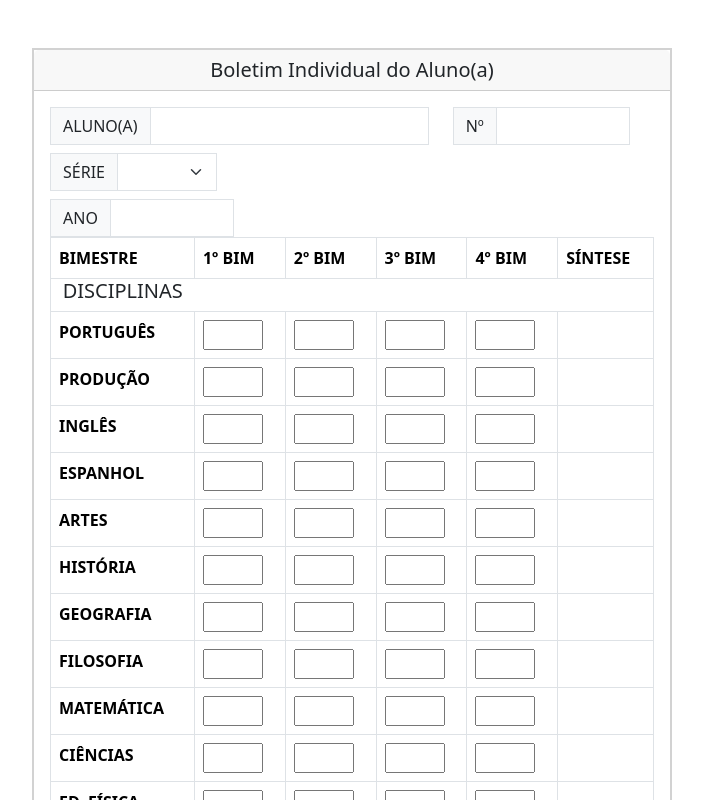
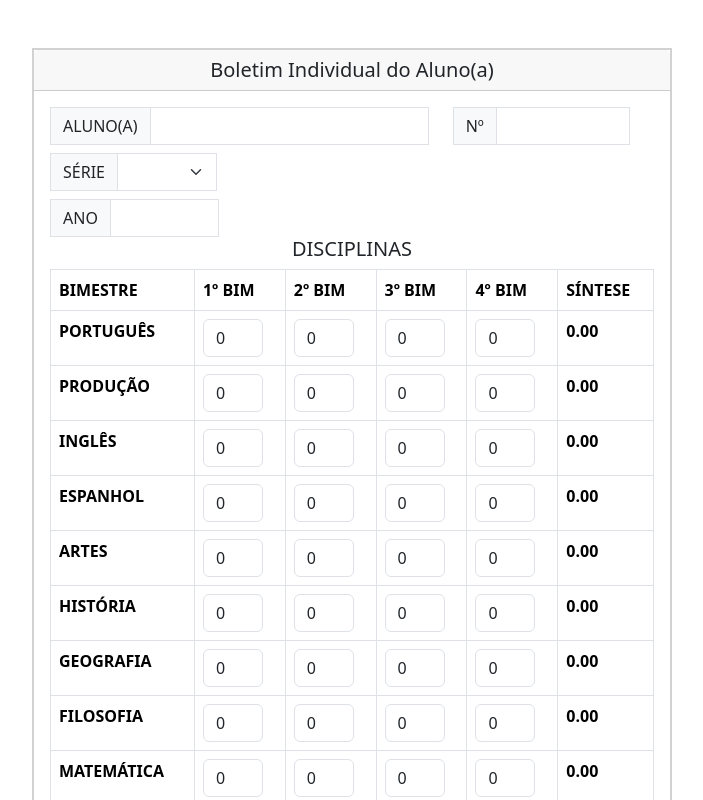
Before and after one commit to ketillyqueiroz/boletim-escolar, an Angular app in the folder frontend/boletim-escolar/: page / in a window 1280 px wide. Shown: the top 800 px of the page, without its empty margins (288-991 px from the left). Built offline with nearby package versions, Linux system fonts and the light colour scheme.

Commit message:
Calculo de soma e divisão das médias

```diff
--- a/frontend/boletim-escolar/src/app/app.component.ts
+++ b/frontend/boletim-escolar/src/app/app.component.ts
@@ -1,11 +1,12 @@
 import { Component } from '@angular/core';
 import { RouterOutlet } from '@angular/router';
+import { FormsModule } from '@angular/forms';
 import { ReportCardComponent } from "./report-card/report-card.component";
 
 @Component({
   selector: 'app-root',
   standalone: true,
-  imports: [RouterOutlet, ReportCardComponent],
+  imports: [RouterOutlet, FormsModule, ReportCardComponent],
   templateUrl: './app.component.html',
   styleUrl: './app.component.scss'
 })
--- a/frontend/boletim-escolar/src/app/report-card/report-card.component.html
+++ b/frontend/boletim-escolar/src/app/report-card/report-card.component.html
@@ -1,4 +1,4 @@
-<div class="card d-flex mt-5 m-auto border-2 rounded-0">
+<div class="card d-flex mt-5 mb-5 m-auto border-2 rounded-0">
   <h5 class="card-header">Boletim Individual do Aluno(a)</h5>
   <div class="card-body">
     <div class="d-flex flex-column align-items-start">
@@ -13,7 +13,6 @@
               (input)="limitInputText($event)"
             />
           </div>
-          <p class="text-danger" *ngIf="errorMessage">{{ errorMessage }}</p>
         </div>
 
         <div class="col-md-4">
@@ -50,8 +49,8 @@
       </div>
       <p class="text-danger" *ngIf="errorMessage">{{ errorMessage }}</p>
     </div>
+    <h5>DISCIPLINAS</h5>
     <table class="table table-bordered border">
-      <h5>DISCIPLINAS</h5>
       <thead>
         <tr>
           <th scope="col">BIMESTRE</th>
@@ -65,13 +64,62 @@
       <tbody>
         <tr *ngFor="let subject of subjects">
           <th scope="row">{{ subject.name }}</th>
-          <th scope="row"><input type="number" /></th>
-          <!-- validar se o valor é maior ou igual a 0 e menor ou igual a 10 -->
-          <th scope="row"><input type="number" /></th>
-          <th scope="row"><input type="number" /></th>
-          <th scope="row"><input type="number" /></th>
+          <td>
+            <input
+              type="number"
+              [(ngModel)]="subject.n1"
+              min="0"
+              max="10"
+              class="form-control"
+              (input)="limitInputMedia($event)"
+            />
+          </td>
+          <td>
+            <input
+              type="number"
+              [(ngModel)]="subject.n2"
+              min="0"
+              max="10"
+              class="form-control"
+            />
+          </td>
+          <td>
+            <input
+              type="number"
+              [(ngModel)]="subject.n3"
+              min="0"
+              max="10"
+              class="form-control"
+            />
+          </td>
+          <td>
+            <input
+              type="number"
+              [(ngModel)]="subject.n4"
+              min="0"
+              max="10"
+              class="form-control"
+            />
+          </td>
+          <td>
+            <strong>{{
+              subject.synthesis !== undefined
+                ? subject.synthesis.toFixed(2)
+                : "0.00"
+            }}</strong>
+          </td>
         </tr>
       </tbody>
     </table>
+    <div class="mb-2">
+      <button type="button" class="btn btn-primary" (click)="calculateAll()">
+        Calcular
+      </button>
+    </div>
   </div>
 </div>
+
+<!-- <div class="d-flex justify-content-center mt-3">
+  <button type="button" class="btn btn-primary" (click)="printReportCard()">
+    Imprimir Boletim
+  </button> -->
--- a/frontend/boletim-escolar/src/app/report-card/report-card.component.scss
+++ b/frontend/boletim-escolar/src/app/report-card/report-card.component.scss
@@ -17,3 +17,7 @@ input {
 .form-select {
     width: 6.25rem;
 }
+
+input[type=number]::-webkit-inner-spin-button{
+    appearance: none;
+}
--- a/frontend/boletim-escolar/src/app/report-card/report-card.component.ts
+++ b/frontend/boletim-escolar/src/app/report-card/report-card.component.ts
@@ -1,9 +1,11 @@
 import { CommonModule } from '@angular/common';
-import { ChangeDetectorRef, Component, Input } from '@angular/core';
+import { ChangeDetectorRef, Component } from '@angular/core';
+import { FormsModule } from '@angular/forms';
 
 @Component({
   selector: 'app-report-card',
-  imports: [CommonModule],
+  standalone: true,
+  imports: [CommonModule, FormsModule],
   templateUrl: './report-card.component.html',
   styleUrl: './report-card.component.scss',
 })
@@ -11,51 +13,132 @@ export class ReportCardComponent {
   inputValue: number | null = null;
   inputText: string = '';
   errorMessage: string = '';
+  n1: number = 0;
+  n2: number = 0;
+  n3: number = 0;
+  n4: number = 0;
+  synthesis: number = 0;
+  resultMessage: string = '';
 
-  subjects: { name: string; id: number }[] = [
+  subjects: {
+    name: string;
+    id: number;
+    n1: number;
+    n2: number;
+    n3: number;
+    n4: number;
+    synthesis: number;
+    resultMessage: string;
+  }[] = [
     {
       id: 0,
       name: 'PORTUGUÊS',
+      n1: 0,
+      n2: 0,
+      n3: 0,
+      n4: 0,
+      synthesis: 0,
+      resultMessage: '',
     },
     {
       id: 1,
       name: 'PRODUÇÃO',
+      n1: 0,
+      n2: 0,
+      n3: 0,
+      n4: 0,
+      synthesis: 0,
+      resultMessage: '',
     },
     {
       id: 2,
       name: 'INGLÊS',
+      n1: 0,
+      n2: 0,
+      n3: 0,
+      n4: 0,
+      synthesis: 0,
+      resultMessage: '',
     },
     {
       id: 3,
       name: 'ESPANHOL',
+      n1: 0,
+      n2: 0,
+      n3: 0,
+      n4: 0,
+      synthesis: 0,
+      resultMessage: '',
     },
     {
       id: 4,
       name: 'ARTES',
+      n1: 0,
+      n2: 0,
+      n3: 0,
+      n4: 0,
+      synthesis: 0,
+      resultMessage: '',
     },
     {
       id: 5,
       name: 'HISTÓRIA',
+      n1: 0,
+      n2: 0,
+      n3: 0,
+      n4: 0,
+      synthesis: 0,
+      resultMessage: '',
     },
     {
       id: 6,
       name: 'GEOGRAFIA',
+      n1: 0,
+      n2: 0,
+      n3: 0,
+      n4: 0,
+      synthesis: 0,
+      resultMessage: '',
     },
     {
       id: 7,
       name: 'FILOSOFIA',
+      n1: 0,
+      n2: 0,
+      n3: 0,
+      n4: 0,
+      synthesis: 0,
+      resultMessage: '',
     },
     {
       id: 8,
       name: 'MATEMÁTICA',
+      n1: 0,
+      n2: 0,
+      n3: 0,
+      n4: 0,
+      synthesis: 0,
+      resultMessage: '',
     },
     {
       id: 9,
       name: 'CIÊNCIAS',
+      n1: 0,
+      n2: 0,
+      n3: 0,
+      n4: 0,
+      synthesis: 0,
+      resultMessage: '',
     },
     {
       id: 10,
       name: 'ED. FÍSICA',
+      n1: 0,
+      n2: 0,
+      n3: 0,
+      n4: 0,
+      synthesis: 0,
+      resultMessage: '',
     },
   ];
 
@@ -75,10 +158,10 @@ export class ReportCardComponent {
     let value = input.value.replace(/[^0-9]/g, '');
     input.value = input.value.slice(0, 4);
     this.inputValue = input.value ? parseInt(value, 10) : null;
-    this.validateInput();
-  };
+    this.validateInputYear();
+  }
 
-  validateInput(): void {
+  validateInputYear(): void {
     if (!this.inputValue) {
       this.errorMessage = '';
     } else if (this.inputValue.toString().length < 4) {
@@ -88,4 +171,48 @@ export class ReportCardComponent {
     }
     this.cdr.detectChanges();
   }
+
+  limitInputMedia(event: Event): void {
+    const input = event.target as HTMLInputElement;
+    let value = input.value.replace(/[^0-9]/g, '');
+    input.value = input.value.slice(0, 10);
+    this.synthesis = input.value ? parseFloat(value) : 0;
+  }
+
+  addValue(subject: any): void {
+    const n1 = Number(subject.n1) || 0;
+    const n2 = Number(subject.n2) || 0;
+    const n3 = Number(subject.n3) || 0;
+    const n4 = Number(subject.n4) || 0;
+
+    if (
+      n1 < 0 ||
+      n1 > 10 ||
+      n2 < 0 ||
+      n2 > 10 ||
+      n3 < 0 ||
+      n3 > 10 ||
+      n4 < 0 ||
+      n4 > 10
+    ) {
+      subject.synthesis = 0;
+    } else {
+      subject.resultMessage = '';
+      subject.synthesis = (n1 + n2 + n3 + n4) / 4;
+      console.log(`Síntese de ${subject.name}: ${subject.synthesis}`);
+    }
+  }
+
+  calculateAll(): void {
+    this.subjects.forEach((subject) => {
+      this.addValue(subject);
+      if (subject.synthesis >= 7) {
+        subject.resultMessage = 'Aprovado';
+      } else if (subject.synthesis >= 5) {
+        subject.resultMessage = 'Recuperação';
+      } else {
+        subject.resultMessage = 'Reprovado';
+      }
+    });
+  }
 }
```
